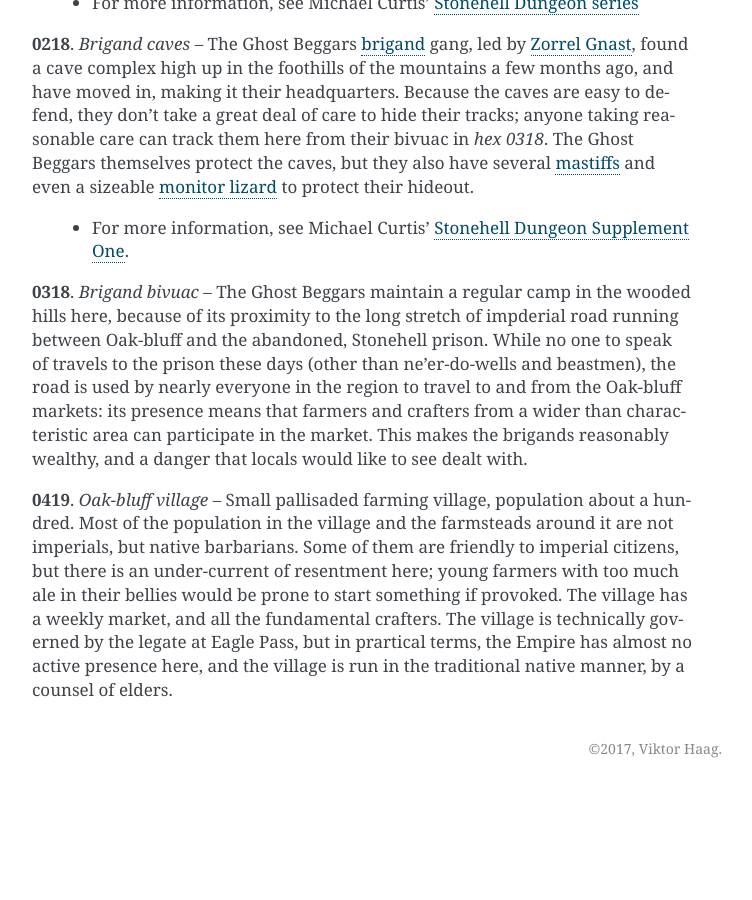
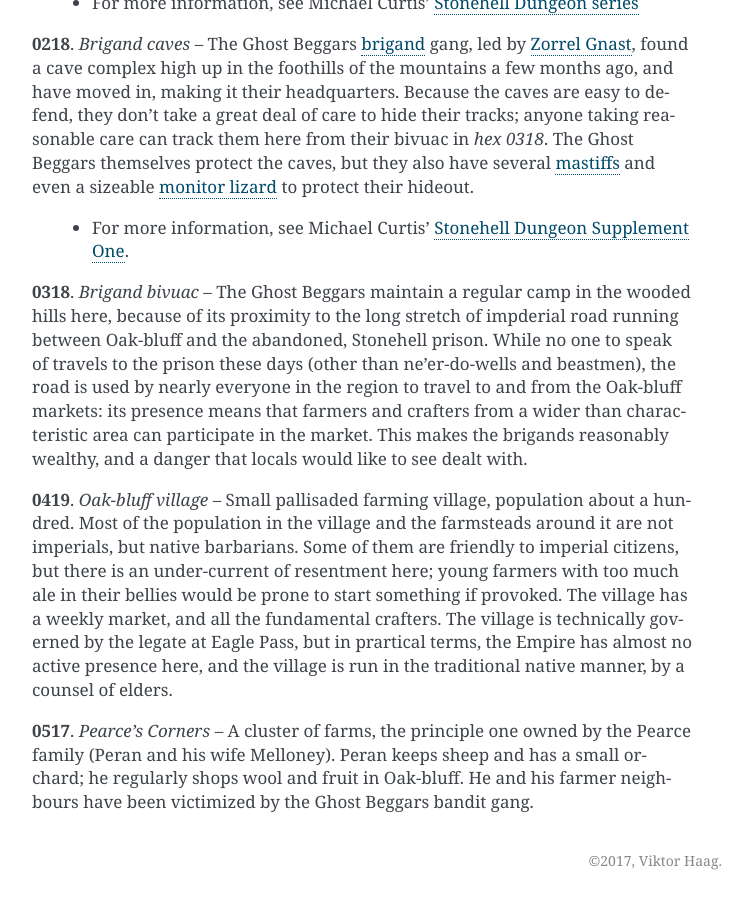
Before and after one commit to ViktorHaag/eagle-pass, a Sphinx documentation site: the page built from source/regions/oakbluff.rst, in a window 1280 px wide and 900 px high, scrolled down 1216 px. Shown: the whole window, without its empty margins (388-1140 px from the left). Built offline with Sphinx 7.4.7, drawn with Linux system fonts in a browser that asks for light colours; before the commit the page ends 2004 px from its top, so only the background shows below that.

Commit message:
more detail for the oakbluff adventure

```diff
--- a/source/adventures/oakbluffbandits.rst
+++ b/source/adventures/oakbluffbandits.rst
@@ -31,7 +31,12 @@
        |br| Peran Pearce (farmer)
        |br| Melloney Pearce (farmer's wife)
        |br| Tryfena Pearce (farmer's daugther, initiate)
+       |br| Digory Pearce (farmer's son, a bit obtuse)
        |br| Ebrel Tinney (cunning woman)
+       |br|
+       |br| *Brigand bivuac*
+       |br| Petrok, the captured member of the Ghost Beggars gang
+       |br| Two pin-cushioned members of the Ghost Beggards gang
 
 
 Episode One
--- a/source/regions/oakbluff.rst
+++ b/source/regions/oakbluff.rst
@@ -80,3 +80,8 @@
 crafters. The village is technically governed by the legate at Eagle Pass, but
 in prartical terms, the Empire has almost no active presence here, and the
 village is run in the traditional native manner, by a counsel of elders.
+
+**0517**. *Pearce's Corners* -- A cluster of farms, the principle one owned by
+the Pearce family (Peran and his wife Melloney). Peran keeps sheep and has a
+small orchard; he regularly shops wool and fruit in Oak-bluff. He and his
+farmer neighbours have been victimized by the Ghost Beggars bandit gang.
```
